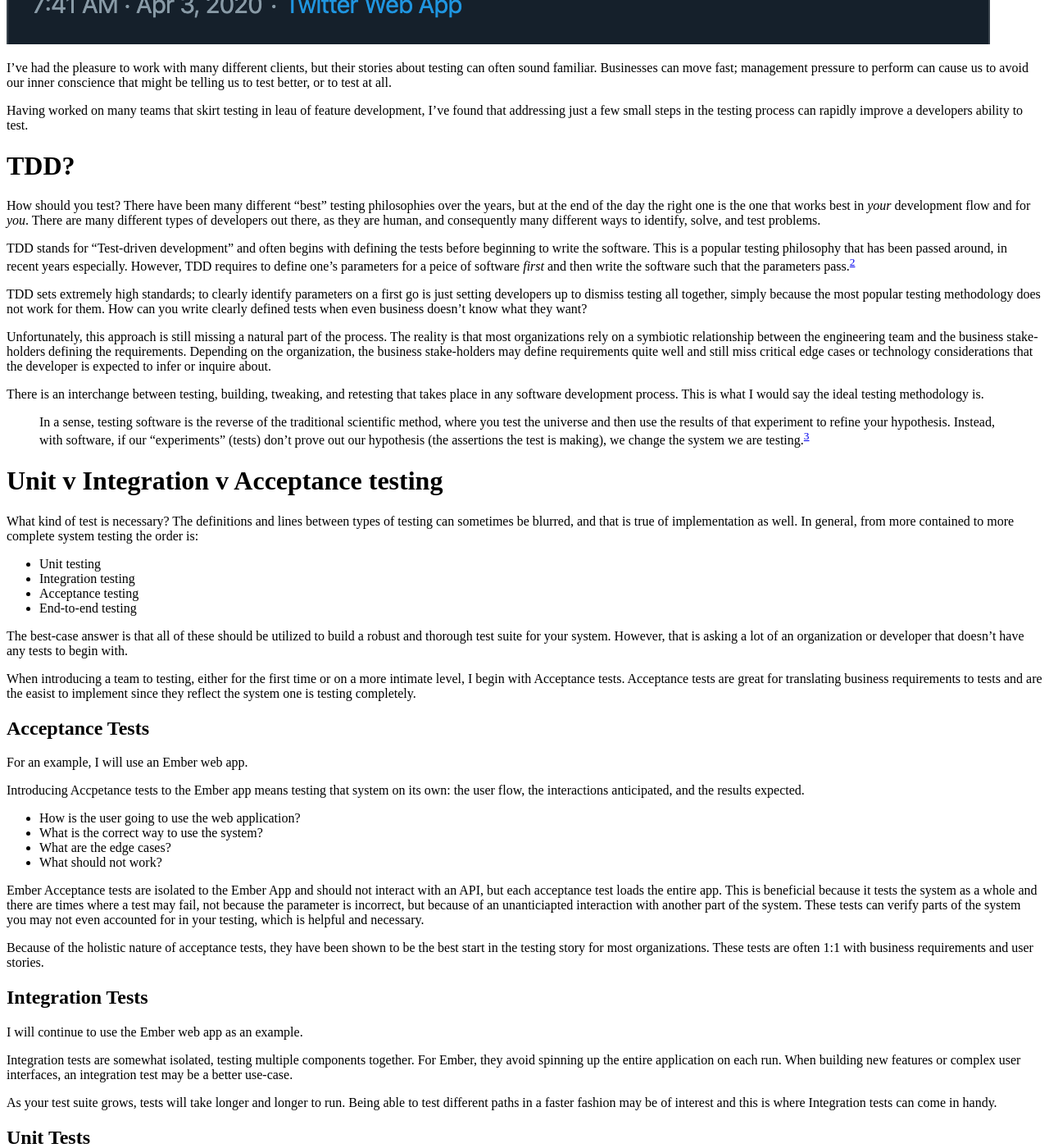
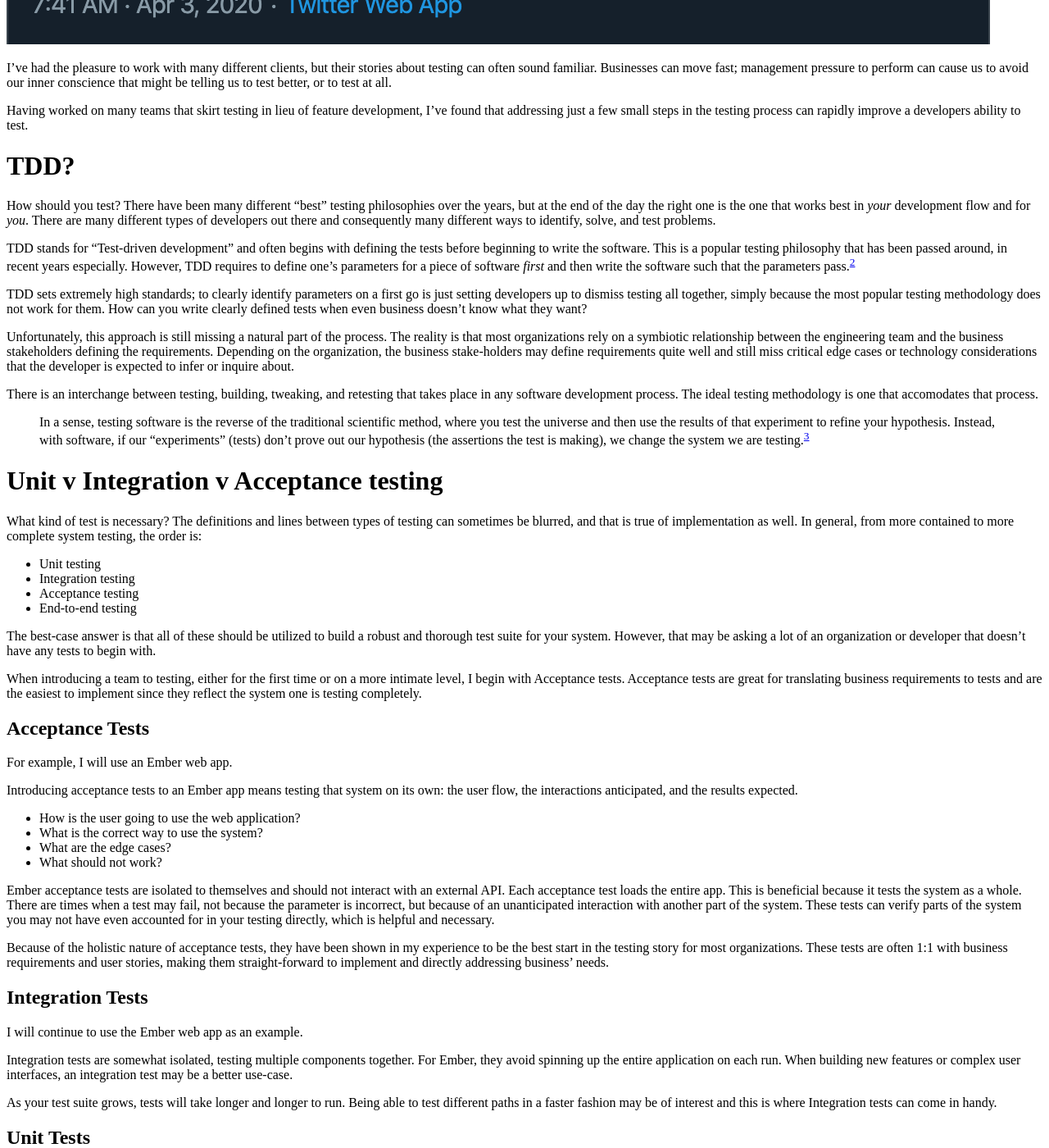
Before and after one commit to hbrysiewicz/hbrysiewicz.github.io, a Jekyll site: the page built from _posts/2020-04-13-testing-tips-and-mirage.md, in a window 1280 px wide and 1400 px high, scrolled down 1134 px. Shown: the whole window at 82% size. Built offline with Jekyll 4.4.1, drawn with Linux system fonts in a browser that asks for light colours; nearby versions of some CDN libraries; comment, search, counter and statistics services are not loaded; some of the changed text lies outside the part shown.

Commit message:
Gram & Spelling

````diff
--- a/_posts/2020-04-13-testing-tips-and-mirage.md
+++ b/_posts/2020-04-13-testing-tips-and-mirage.md
@@ -26,47 +26,47 @@ Earlier this month I asked developers why. The answers weren't much of a surpris
 
 I've had the pleasure to work with many different clients, but their stories about testing can often sound familiar. Businesses can move fast; management pressure to perform can cause us to avoid our inner conscience that might be telling us to test better, or to test at all.
 
-Having worked on many teams that skirt testing in leau of feature development, I've found that addressing just a few small steps in the testing process can rapidly improve a developers ability to test.
+Having worked on many teams that skirt testing in lieu of feature development, I've found that addressing just a few small steps in the testing process can rapidly improve a developers ability to test.
 
 # TDD?
 
-How should you test? There have been many different "best" testing philosophies over the years, but at the end of the day the right one is the one that works best in *your* development flow and for *you*. There are many different types of developers out there, as they are human, and consequently many different ways to identify, solve, and test problems.
+How should you test? There have been many different "best" testing philosophies over the years, but at the end of the day the right one is the one that works best in *your* development flow and for *you*. There are many different types of developers out there and consequently many different ways to identify, solve, and test problems.
 
-TDD stands for "Test-driven development" and often begins with defining the tests before beginning to write the software. This is a popular testing philosophy that has been passed around, in recent years especially. However, TDD requires to define one's parameters for a peice of software *first* and then write the software such that the parameters pass.<sup>[2](https://en.wikipedia.org/wiki/Test-driven_development)</sup>
+TDD stands for "Test-driven development" and often begins with defining the tests before beginning to write the software. This is a popular testing philosophy that has been passed around, in recent years especially. However, TDD requires to define one's parameters for a piece of software *first* and then write the software such that the parameters pass.<sup>[2](https://en.wikipedia.org/wiki/Test-driven_development)</sup>
 
 TDD sets extremely high standards; to clearly identify parameters on a first go is just setting developers up to dismiss testing all together, simply because the most popular testing methodology does not work for them. How can you write clearly defined tests when even business doesn't know what they want?
 
-Unfortunately, this approach is still missing a natural part of the process. The reality is that most organizations rely on a symbiotic relationship between the engineering team and the business stake-holders defining the requirements. Depending on the organization, the business stake-holders may define requirements quite well and still miss critical edge cases or technology considerations that the developer is expected to infer or inquire about.
+Unfortunately, this approach is still missing a natural part of the process. The reality is that most organizations rely on a symbiotic relationship between the engineering team and the business stakeholders defining the requirements. Depending on the organization, the business stake-holders may define requirements quite well and still miss critical edge cases or technology considerations that the developer is expected to infer or inquire about.
 
-There is an interchange between testing, building, tweaking, and retesting that takes place in any software development process. This is what I would say the ideal testing methodology is.
+There is an interchange between testing, building, tweaking, and retesting that takes place in any software development process. The ideal testing methodology is one that accomodates that process.
 
 > In a sense, testing software is the reverse of the traditional scientific method, where you test the universe and then use the results of that experiment to refine your hypothesis. Instead, with software, if our “experiments” (tests) don’t prove out our hypothesis (the assertions the test is making), we change the system we are testing.<sup>[3](https://www.codesimplicity.com/post/the-philosophy-of-testing/)</sup>
 
 # Unit v Integration v Acceptance testing
 
-What kind of test is necessary? The definitions and lines between types of testing can sometimes be blurred, and that is true of implementation as well. In general, from more contained to more complete system testing the order is:
+What kind of test is necessary? The definitions and lines between types of testing can sometimes be blurred, and that is true of implementation as well. In general, from more contained to more complete system testing, the order is:
 * Unit testing
 * Integration testing
 * Acceptance testing
 * End-to-end testing
 
-The best-case answer is that all of these should be utilized to build a robust and thorough test suite for your system. However, that is asking a lot of an organization or developer that doesn't have any tests to begin with.
+The best-case answer is that all of these should be utilized to build a robust and thorough test suite for your system. However, that may be asking a lot of an organization or developer that doesn't have any tests to begin with.
 
-When introducing a team to testing, either for the first time or on a more intimate level, I begin with Acceptance tests. Acceptance tests are great for translating business requirements to tests and are the easist to implement since they reflect the system one is testing completely.
+When introducing a team to testing, either for the first time or on a more intimate level, I begin with Acceptance tests. Acceptance tests are great for translating business requirements to tests and are the easiest to implement since they reflect the system one is testing completely.
 
 ## Acceptance Tests
 
-For an example, I will use an Ember web app.
+For example, I will use an Ember web app.
 
-Introducing Accpetance tests to the Ember app means testing that system on its own: the user flow, the interactions anticipated, and the results expected.
+Introducing acceptance tests to an Ember app means testing that system on its own: the user flow, the interactions anticipated, and the results expected.
 * How is the user going to use the web application?
 * What is the correct way to use the system?
 * What are the edge cases?
 * What should not work?
 
-Ember Acceptance tests are isolated to the Ember App and should not interact with an API, but each acceptance test loads the entire app. This is beneficial because it tests the system as a whole and there are times where a test may fail, not because the parameter is incorrect, but because of an unanticiapted interaction with another part of the system. These tests can verify parts of the system you may not even accounted for in your testing, which is helpful and necessary.
+Ember acceptance tests are isolated to themselves and should not interact with an external API. Each acceptance test loads the entire app. This is beneficial because it tests the system as a whole. There are times when a test may fail, not because the parameter is incorrect, but because of an unanticipated interaction with another part of the system. These tests can verify parts of the system you may not have even accounted for in your testing directly, which is helpful and necessary.
 
-Because of the holistic nature of acceptance tests, they have been shown to be the best start in the testing story for most organizations. These tests are often 1:1 with business requirements and user stories.
+Because of the holistic nature of acceptance tests, they have been shown in my experience to be the best start in the testing story for most organizations. These tests are often 1:1 with business requirements and user stories, making them straight-forward to implement and directly addressing business' needs.
 
 ## Integration Tests
 
@@ -78,21 +78,21 @@ As your test suite grows, tests will take longer and longer to run. Being able t
 
 ## Unit Tests
 
-Unit tests are as isolated as it gets. When using a unit test, no other peice of software should be included other than the subject of the test.
+Unit tests are as isolated as it gets. When using a unit test, no other piece of software should be included other than the subject of the test.
 
-In the Ember example, testing individual functionality of Models, Template helpers, and utility methods, would be well suited to Unit tests since they typically wouldn't need other parts of the app to be tested. If a Model has a series of computed properties dependent on it's attributes, you could test that those CPs are able to accomodate any number of attribute values, and behave as expected.
+In the Ember example, testing individual functionality of Models, Template helpers, and utility methods, would be well suited to Unit tests since they typically wouldn't need other parts of the app to be tested. If a Model has a series of computed properties dependent on its attributes, you could test that those CPs are able to accommodate any number of attribute values, and behave as expected.
 
 # Mirage
 
-The best kind of testing for an organization to get started with is Acceptance testing. Translate business requirements for different user flows into testing parameters within the system, and only that system. Using the Ember app example, this means testing only the Ember app without the connection to the API.
+When introducing testing to an organization, I recommend starting with Acceptance tests. Business requirements for different user flows can be translated into testing parameters within the system, and only that system. Using the Ember app example, this means testing only the Ember app without the connection to the API.
 
-So how do you test the Ember app with different flavors of data, and all the neuances of Ember Data without having a backend? This is where [Ember Mirage](https://www.ember-cli-mirage.com/) comes in handy. Mirage allows you to quickly mock out all the API endpoints the browser tests may need. It uses [Pretender](https://github.com/pretenderjs/pretender) to intercept XHR Requests from the browser tests and respond in a predictable way.
+So how do you test the Ember app with different flavors of data, and all the nuances of Ember Data without having a backend? This is where [Ember Mirage](https://www.ember-cli-mirage.com/) comes in handy. Mirage allows you to quickly mock out all the API endpoints the browser tests may need. It uses [Pretender](https://github.com/pretenderjs/pretender) to intercept XHR Requests from the browser tests and respond in a predictable way.
 
 Outside of Ember, Mirage is available for other JS Frameworks as well as [Mirage.js](https://miragejs.com/).
 
 Mirage provides great foundations for mocking an API. It comes out-of-box with the ability to quickly use shorthand methods for request methods for each model type, and the ability to provide responses in [JSON:API](https://jsonapi.org/) spec without having to do anything custom.
 
-To give a preview of what the configuration looks like for some Mirage handlers, lets use an example of a community gardening app, that has `neighborhoods`, `users`, `gardens`, and `messages`.
+To give a preview of what the configuration looks like for some Mirage handlers, let's use an example of a community gardening app that has `neighborhoods`, `users`, `gardens`, and `messages`.
 
 ```javascript
 export default function() {
@@ -120,7 +120,7 @@ export default function() {
 
 This is the configuration required to define the available handlers for those model types.
 
-Having worked with Mirage on several different projects I've come to find there are some small additions to the core functionality that make a huge impact on testing productivity. They can be the difference between "It's too hard" and a nice set of tests for that new feature.
+Having worked with Mirage on several different projects, I've come to find there are some small additions to the core functionality that make a huge impact on testing productivity. They can be the difference between "It's too hard" and a nice set of tests for that new feature.
 
 ## Pagination
 
@@ -134,7 +134,7 @@ this.get('/users', (schema, request) => {
 });
 ```
 
-If you're working with any number of records, it is likely you're working with Pagination. While you may need to tweak the code to fit the way your organization is doing pagination, the same holds. I put my `paginate` helper in `mirage/helpers/paginate.js` and then import it into the `/mirage/config.js` or a handler file.
+If you're working with any number of records, it is likely you're working with pagination. While you may need to tweak the code to fit the way your organization is doing pagination, the same holds. I put my `paginate` helper in `mirage/helpers/paginate.js` and then import it into the `/mirage/config.js` or a handler file.
 
 Handler:
 ```javascript
@@ -197,7 +197,7 @@ export default JSONAPISerializer.extend({
 });
 ```
 
-We add the meta to the `Collection` results in the mirage handler, but we have to pass it through on the serialize.
+We add the meta to the `Collection` results in the Mirage handler, but we have to pass it through on the serialize.
 
 ## Sorting
 
@@ -292,7 +292,7 @@ const filterRecords = function(records, request) {
 
 # Visual Diff Testing
 
-Visual testing provides some different angles to testing. For a very user-experience heavy, or design heavy, application Visual testing can be a first line of support. For othe applications, it can be yet another line of defense against regressions, bugs, and mistakes. Often times a written test could pass but visually be wrong, and visual diffing can catch this. It can also be a way to include testing in your codebase without having to write much in the way of tests. While I would strongly urge to use this method in tandem with typical testing, it does provide some assurances on its own.
+Visual testing provides some different angles to testing. For applications that rely strongly on user-experience and design, Visual testing can be a first line of support. For other applications, it can be yet another line of defense against regressions, bugs, and mistakes. Often times a written test could pass but visually be wrong, and visual diffing can catch this. It can also be a way to include testing in your codebase without having to write much in the way of tests. While I would strongly urge to use this method in tandem with typical testing, it does provide some assurances on its own.
 
 One example tool for this is [Percy](https://percy.io). Percy works off snapshots and does a side-by-side comparison to your last build to determine if anything has visually changed. Percy can be configured to take snapshots at different breakpoints and be included in your continuous integration solution easily.
 
@@ -304,7 +304,7 @@ The biggest hurdle to any project is getting started, but the only way out is th
 
 And if you've never tested before, it is amazing what kind of relief having a test suite can bring. Regressions do not magically "reappear" with a new release, because you wrote a test for that regression. You can rest assured when pushing code that your additions had no ill side-effects. You can be confident when business reports a bug that this is new and not related to something long-before fixed.
 
-Bringing testing into your development process will be beneficial to your own state of mind, as well as the state of the project, so don't hesitate.
+Bringing testing into your development process will be beneficial to your own state of mind as well as the state of the project, so don't hesitate.
 
 #### References
 0. [https://tomprof.stanford.edu/posting/1649](https://tomprof.stanford.edu/posting/1649)
````
Also changed, not shown: other parts of _posts/2020-04-13-testing-tips-and-mirage.md (+4 -4 lines).
